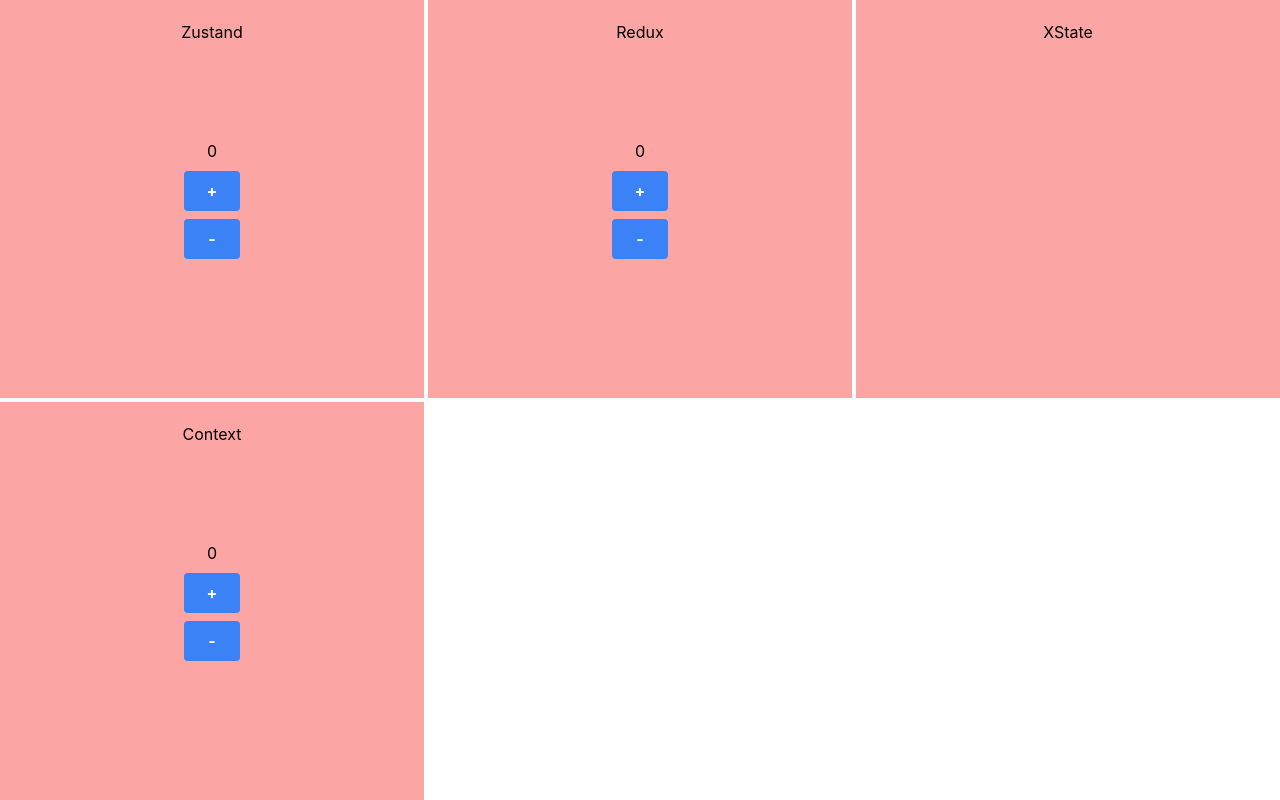
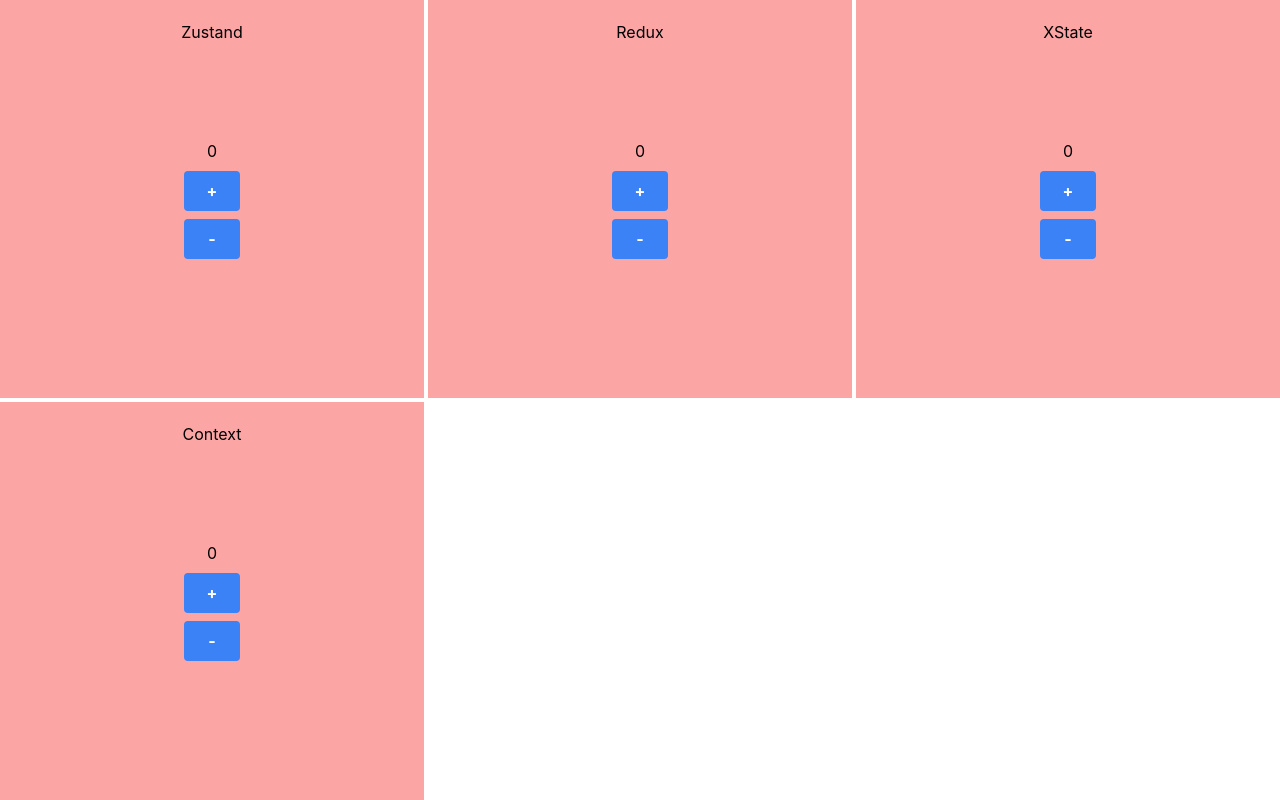
Before and after one commit to MariuzM/react-state-managers, a React (Vite) app: page / in a window 1280 px wide. Built offline with nearby package versions, Linux system fonts and the light colour scheme.

Commit message:
added xstate

```diff
--- a/package.json
+++ b/package.json
@@ -9,10 +9,12 @@
   },
   "dependencies": {
     "@reduxjs/toolkit": "^1.8.5",
+    "@xstate/react": "^3.0.1",
     "react": "^18.2.0",
     "react-dom": "^18.2.0",
     "react-redux": "^8.0.2",
     "react-router-dom": "^6.3.0",
+    "xstate": "^4.33.5",
     "zustand": "^4.1.1"
   },
   "devDependencies": {
--- a/src/components/**states/XState.tsx
+++ b/src/components/**states/XState.tsx
@@ -1,11 +1,17 @@
+import { useMachine } from '@xstate/react';
+
+import { useStoreXState } from '../../states/useStoreXState';
 import { Block } from '../Block';
+import { Button } from '../Button';
 
 export const XState = () => {
+  const [state, send] = useMachine(useStoreXState);
+
   return (
     <Block title="XState">
-      {/* {count} */}
-      {/* <Button name="+" onClick={countPlusSet} /> */}
-      {/* <Button name="-" onClick={countMinusSet} /> */}
+      {state.context.count}
+      <Button name="+" onClick={() => send('countPlusSet')} />
+      <Button name="-" onClick={() => send('countMinusSet')} />
     </Block>
   );
 };
--- /dev/null
+++ b/src/states/useStoreXState.ts
@@ -0,0 +1,25 @@
+import { assign, createMachine, interpret } from 'xstate';
+
+type TypeCountState = {
+  count: number;
+};
+
+export const useStoreXState = createMachine({
+  context: {
+    count: 0,
+  },
+  on: {
+    countPlusSet: {
+      actions: assign({
+        count: (ctx: TypeCountState) => ctx.count + 1,
+      }),
+    },
+    countMinusSet: {
+      actions: assign({
+        count: (ctx: TypeCountState) => ctx.count - 1,
+      }),
+    },
+  },
+});
+
+export const countService = interpret(useStoreXState).start();
```
Also changed, not shown: 1 other file (tests, documents, lock files or other folders).
